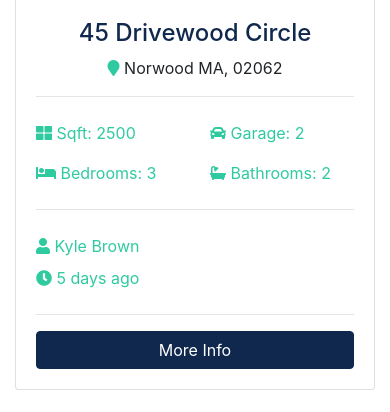
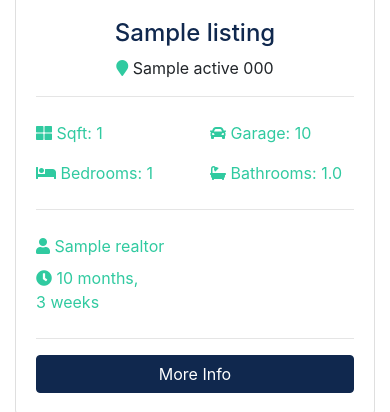
Before and after one commit to ciprian0104/Real-Estate-Django, a Django app: page / in a window 390 px wide. Shown: the part 1194-1606 px from the top of the page. Run offline with Django 3.2, Linux system fonts and the light colour scheme; tables that the repository leaves empty hold one stand-in row (values such as "Sample post"); grey boxes marked "Sample" are stand-in pictures; some libraries are stand-ins or nearby versions.

Commit message:
Finished to make dynamic the about and home pages

```diff
--- a/pages/views.py
+++ b/pages/views.py
@@ -1,12 +1,37 @@
 from django.shortcuts import render
+
+from listings.models import Listing
+
+
+from realtors.models import Realtor
+
 
 # Create your views here.
 
 from django.http import HttpResponse
 
 def index(request):
-    return render(request, 'pages/index.html')
+
+    listings = Listing.objects.order_by('-list_date').filter(is_published = True)[:3]
+
+    context = {
+        'listings': listings,
+    }
+
+    return render(request, 'pages/index.html', context)
 
 
 def about(request):
-    return render(request, 'pages/about.html')
+    # Luam toti vanzatorii de case
+    realtors = Realtor.objects.order_by('-hire_date')
+
+    # Vanzatorul lunii
+
+    mvp_realtors = Realtor.objects.all().filter(is_mvp=True)
+
+    context = {
+        'realtors': realtors,
+        'mvp_realtors': mvp_realtors,
+    }
+
+    return render(request, 'pages/about.html', context)
--- a/templates/pages/index.html
+++ b/templates/pages/index.html
@@ -1,4 +1,9 @@
-{% extends 'based.html' %} {% block content %}
+{% extends 'based.html' %}
+
+{% load humanize %}
+
+
+{% block content %}
 
   <!-- Showcase -->
   <section id="showcase">
@@ -129,133 +134,62 @@
     <div class="container">
       <h3 class="text-center mb-3">Latest Listings</h3>
       <div class="row">
-        <!-- Listing 1 -->
+
+        {% if listings %}
+          {% for listing in listings %}
+                    <!-- Listing FOR -->
             <div class="col-md-6 col-lg-4 mb-4">
               <div class="card listing-preview">
-            <img class="card-img-top" src="assets/img/homes/home-1.jpg" alt="">
+                <img class="card-img-top" src="{{ listing.photo_main.url }}" alt="">
                 <div class="card-img-overlay">
                   <h2>
-                <span class="badge badge-secondary text-white">$490,000</span>
+                    <span class="badge badge-secondary text-white">${{ listing.price | intcomma }} </span>
                   </h2>
                 </div>
                 <div class="card-body">
                   <div class="listing-heading text-center">
-                <h4 class="text-primary">45 Drivewood Circle</h4>
+                    <h4 class="text-primary">{{ listing.title }}</h4>
                     <p>
-                  <i class="fas fa-map-marker text-secondary"></i> Norwood MA, 02062</p>
+                      <i class="fas fa-map-marker text-secondary"></i> {{ listing.city }} {{ listing.state }} {{ listing.zipcode }}</p>
                   </div>
                   <hr>
                   <div class="row py-2 text-secondary">
                     <div class="col-6">
-                  <i class="fas fa-th-large"></i> Sqft: 2500</div>
+                      <i class="fas fa-th-large"></i> Sqft: {{ listing.sqft }}</div>
                     <div class="col-6">
-                  <i class="fas fa-car"></i> Garage: 2</div>
+                      <i class="fas fa-car"></i> Garage: {{ listing.garage }}</div>
                   </div>
                   <div class="row py-2 text-secondary">
                     <div class="col-6">
-                  <i class="fas fa-bed"></i> Bedrooms: 3</div>
+                      <i class="fas fa-bed"></i> Bedrooms: {{ listing.bedrooms }}</div>
                     <div class="col-6">
-                  <i class="fas fa-bath"></i> Bathrooms: 2</div>
+                      <i class="fas fa-bath"></i> Bathrooms: {{ listing.bathrooms }}</div>
                   </div>
                   <hr>
                   <div class="row py-2 text-secondary">
                     <div class="col-6">
-                  <i class="fas fa-user"></i> Kyle Brown</div>
+                      <i class="fas fa-user"></i> {{ listing.realtor }}</div>
                   </div>
                   <div class="row text-secondary pb-2">
                     <div class="col-6">
-                  <i class="fas fa-clock"></i> 5 days ago</div>
+                      <i class="fas fa-clock"></i> {{ listing.list_date | timesince }}</div>
                   </div>
                   <hr>
-              <a href="listing.html" class="btn btn-primary btn-block">More Info</a>
+                  <a href="{% url 'listing' listing.id %}" class="btn btn-primary btn-block">More Info</a>
                 </div>
               </div>
             </div>
+            {% endfor %}
+        {% else %}
 
-        <!-- Listing 2 -->
-        <div class="col-md-6 col-lg-4 mb-4">
-          <div class="card listing-preview">
-            <img class="card-img-top" src="assets/img/homes/home-2.jpg" alt="">
-            <div class="card-img-overlay">
-              <h2>
-                <span class="badge badge-secondary text-white">$550,000</span>
-              </h2>
-            </div>
-            <div class="card-body">
-              <div class="listing-heading text-center">
-                <h4 class="text-primary">18 Jefferson Lane</h4>
-                <p>
-                  <i class="fas fa-map-marker text-secondary"></i> Woburn MA, 01801</p>
-              </div>
-              <hr>
-              <div class="row py-2 text-secondary">
-                <div class="col-6">
-                  <i class="fas fa-th-large"></i> Sqft: 3200</div>
-                <div class="col-6">
-                  <i class="fas fa-car"></i> Garage: 1</div>
-              </div>
-              <div class="row py-2 text-secondary">
-                <div class="col-6">
-                  <i class="fas fa-bed"></i> Bedrooms: 4</div>
-                <div class="col-6">
-                  <i class="fas fa-bath"></i> Bathrooms: 2.5</div>
-              </div>
-              <hr>
-              <div class="row py-2 text-secondary">
-                <div class="col-6">
-                  <i class="fas fa-user"></i> Mark Hudson</div>
-              </div>
-              <div class="row text-secondary pb-2">
-                <div class="col-6">
-                  <i class="fas fa-clock"></i> 5 days ago</div>
-              </div>
-              <hr>
-              <a href="listing.html" class="btn btn-primary btn-block">More Info</a>
-            </div>
-          </div>
+          <div class="col-md-12">
+
+            <p>No Listings Available</p>
           </div>
 
-        <!-- Listing 3 -->
-        <div class="col-md-6 col-lg-4 mb-4">
-          <div class="card listing-preview">
-            <img class="card-img-top" src="assets/img/homes/home-3.jpg" alt="">
-            <div class="card-img-overlay">
-              <h2>
-                <span class="badge badge-secondary text-white">$580,000</span>
-              </h2>
-            </div>
-            <div class="card-body">
-              <div class="listing-heading text-center">
-                <h4 class="text-primary">187 Woodrow Street</h4>
-                <p>
-                  <i class="fas fa-map-marker text-secondary"></i> Salem MA, 01915</p>
-              </div>
-              <hr>
-              <div class="row py-2 text-secondary">
-                <div class="col-6">
-                  <i class="fas fa-th-large"></i> Sqft: 3107</div>
-                <div class="col-6">
-                  <i class="fas fa-car"></i> Garage: 0</div>
-              </div>
-              <div class="row py-2 text-secondary">
-                <div class="col-6">
-                  <i class="fas fa-bed"></i> Bedrooms: 4</div>
-                <div class="col-6">
-                  <i class="fas fa-bath"></i> Bathrooms: 3</div>
-              </div>
-              <hr>
-              <div class="row py-2 text-secondary">
-                <div class="col-6">
-                  <i class="fas fa-user"></i> Mark Hudson</div>
-              </div>
-              <div class="row text-secondary pb-2">
-                <div class="col-6">
-                  <i class="fas fa-clock"></i> 5 days ago</div>
-              </div>
-              <hr>
-              <a href="listing.html" class="btn btn-primary btn-block">More Info</a>
-            </div>
-          </div>
+        {% endif %}
+
+
         </div>
 
       </div>
```
Also changed, not shown: listings/views.py (+13 -2 lines), templates/listings/listings.html (+30 -6 lines), templates/pages/about.html (+29 -28 lines). Lines whose indentation alone changed are shown as unchanged.
